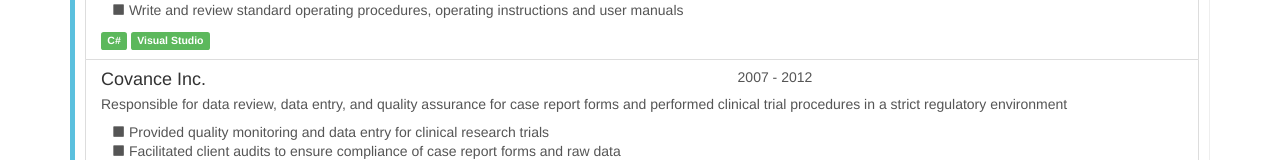
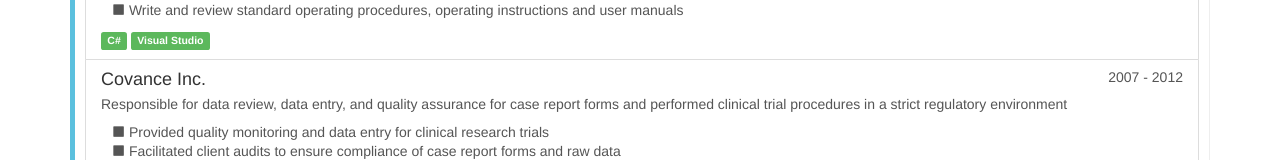
Before and after one commit to jcskillings/jcskillings.github.io, a plain HTML site: page index.html in a window 1280 px wide. Shown: the part 1133-1293 px from the top of the page. Drawn offline with nearby package versions, Linux system fonts and the light colour scheme.

Commit message:
Update index.html

```diff
--- a/index.html
+++ b/index.html
@@ -183,7 +183,7 @@
             </a>
           <a class="list-group-item">
           <div class="row" id="covance-row">
-            <div class="col-xs-4">
+            <div class="col-xs-8">
             <h4 class="list-group-item-heading">Covance Inc.</h4>
             </div>
             <div class="col-xs-4">
```
